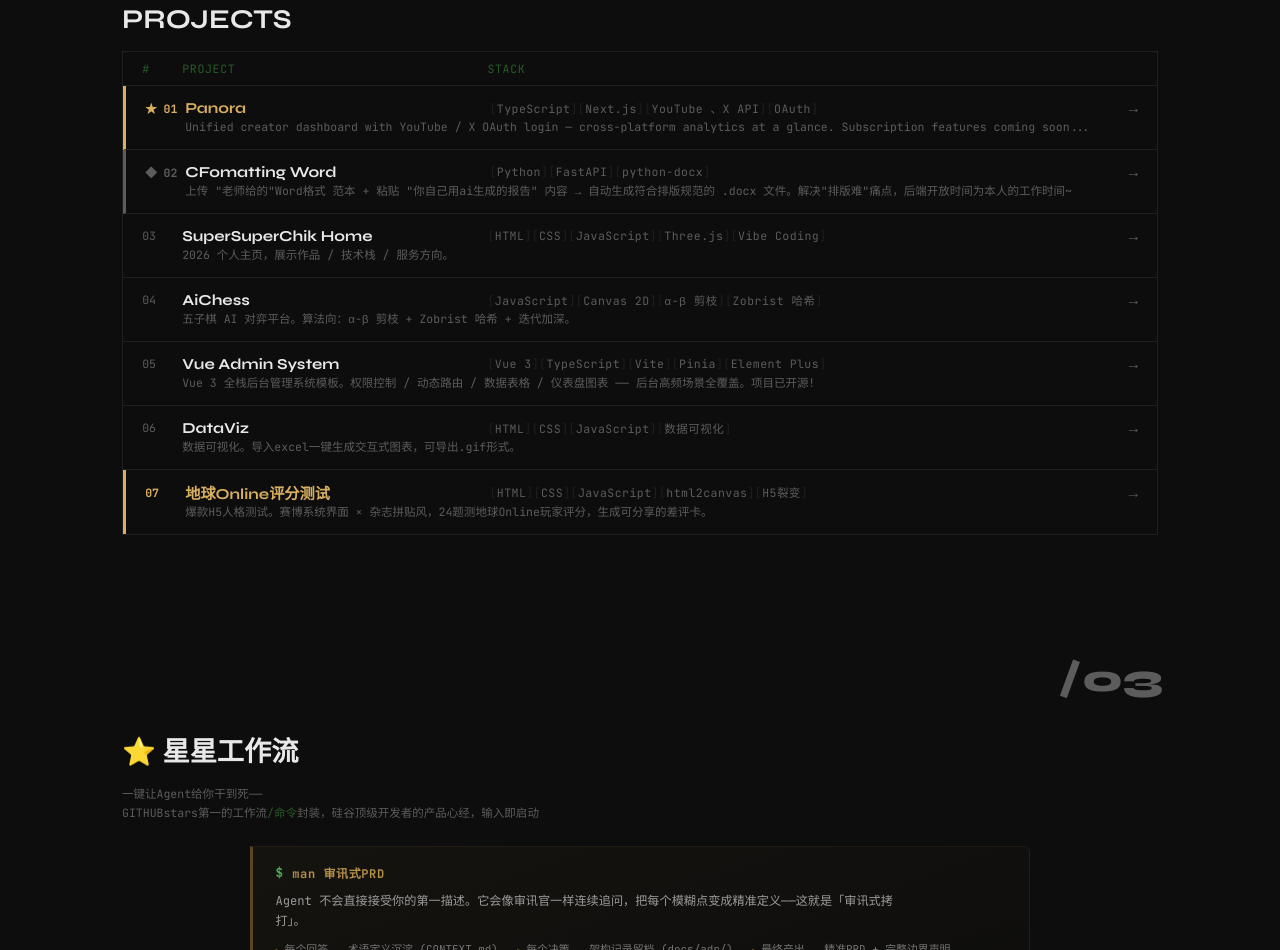
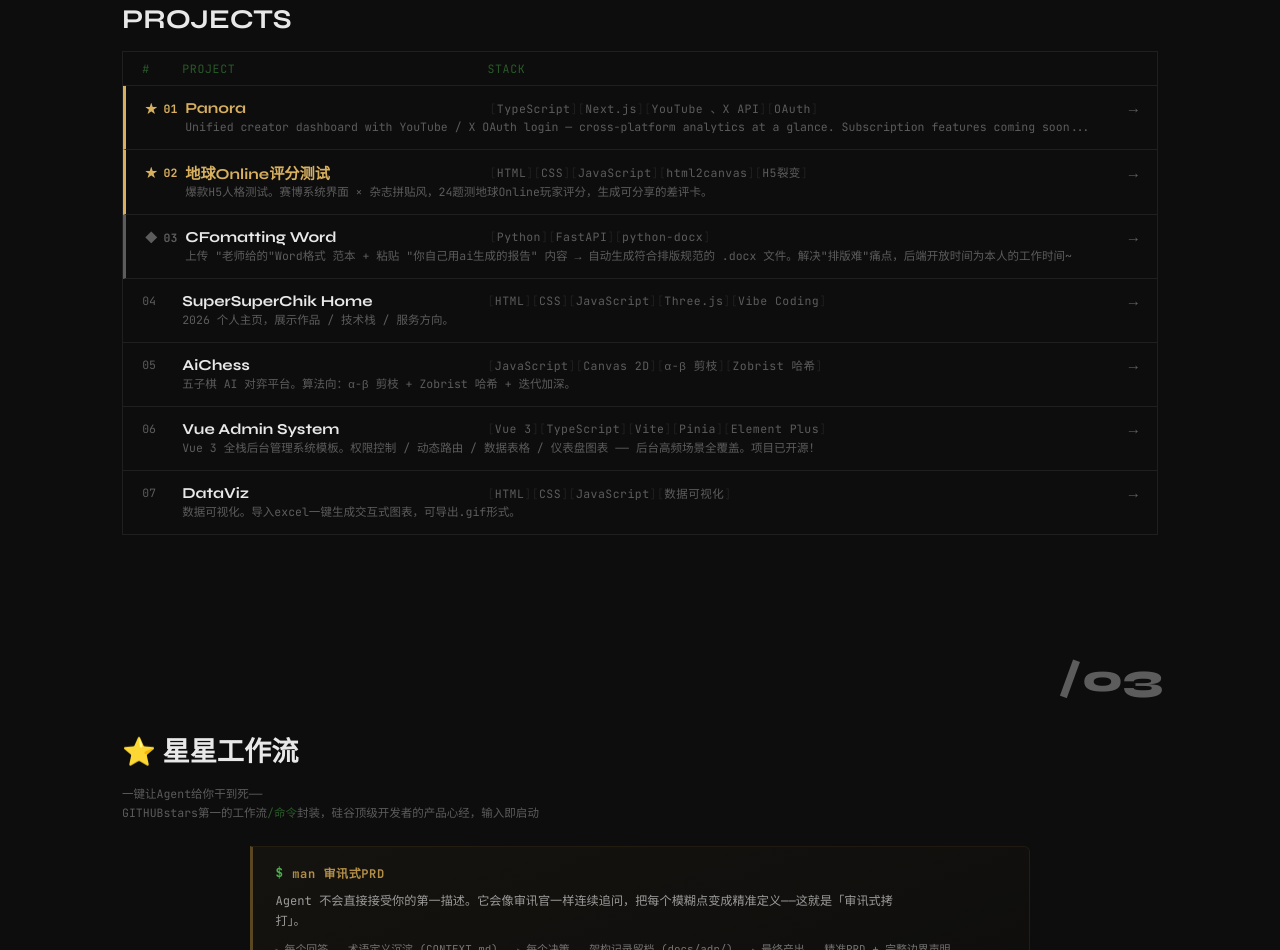
Before and after one commit to 3432926599-cyber/supersuperchik-home, a website: page index.html in a window 1280 px wide. Shown: the part 1705-2655 px from the top of the page. Drawn offline with Linux system fonts and the light colour scheme.

Commit message:
fix: reorder projects — 地球Online to gold #2, consistent Panora style

```diff
--- a/index.html
+++ b/index.html
@@ -1758,9 +1758,18 @@
           <span class="proj-desc">Unified creator dashboard with YouTube / X OAuth login — cross-platform analytics at a glance. Subscription features coming soon...</span>
         </a>
 
+        <!-- 🥇 金级 -->
+        <a class="proj-row proj-row--gold" href="https://earth-online-score.pages.dev" target="_blank" rel="noopener">
+          <span class="proj-idx">★ 02</span>
+          <span class="proj-title">地球Online评分测试</span>
+          <span class="proj-stack"><span>HTML</span><span>CSS</span><span>JavaScript</span><span>html2canvas</span><span>H5裂变</span></span>
+          <span class="proj-arrow">&rarr;</span>
+          <span class="proj-desc">爆款H5人格测试。赛博系统界面 × 杂志拼贴风，24题测地球Online玩家评分，生成可分享的差评卡。</span>
+        </a>
+
         <!-- 🥈 银级 -->
         <a class="proj-row proj-row--silver" href="https://cfomatting-word.pages.dev" target="_blank" rel="noopener">
-          <span class="proj-idx">◆ 02</span>
+          <span class="proj-idx">◆ 03</span>
           <span class="proj-title">CFomatting Word</span>
           <span class="proj-stack"><span>Python</span><span>FastAPI</span><span>python-docx</span></span>
           <span class="proj-arrow">&rarr;</span>
@@ -1768,7 +1777,7 @@
         </a>
 
         <a class="proj-row" href="https://supersuperchik-home.pages.dev" target="_blank" rel="noopener">
-          <span class="proj-idx">03</span>
+          <span class="proj-idx">04</span>
           <span class="proj-title">SuperSuperChik Home</span>
           <span class="proj-stack"><span>HTML</span><span>CSS</span><span>JavaScript</span><span>Three.js</span><span>Vibe Coding</span></span>
           <span class="proj-arrow">&rarr;</span>
@@ -1776,7 +1785,7 @@
         </a>
 
         <a class="proj-row" href="https://gomoku-ai-9g7.pages.dev" target="_blank" rel="noopener">
-          <span class="proj-idx">04</span>
+          <span class="proj-idx">05</span>
           <span class="proj-title">AiChess</span>
           <span class="proj-stack"><span>JavaScript</span><span>Canvas 2D</span><span>α-β 剪枝</span><span>Zobrist 哈希</span></span>
           <span class="proj-arrow">&rarr;</span>
@@ -1784,7 +1793,7 @@
         </a>
 
         <a class="proj-row" href="https://light-admin.pages.dev" target="_blank" rel="noopener">
-          <span class="proj-idx">05</span>
+          <span class="proj-idx">06</span>
           <span class="proj-title">Vue Admin System</span>
           <span class="proj-stack"><span>Vue 3</span><span>TypeScript</span><span>Vite</span><span>Pinia</span><span>Element Plus</span></span>
           <span class="proj-arrow">&rarr;</span>
@@ -1792,19 +1801,11 @@
         </a>
 
         <a class="proj-row" href="https://github.com/3432926599-cyber/DataViz" target="_blank" rel="noopener">
-          <span class="proj-idx">06</span>
+          <span class="proj-idx">07</span>
           <span class="proj-title">DataViz</span>
           <span class="proj-stack"><span>HTML</span><span>CSS</span><span>JavaScript</span><span>数据可视化</span></span>
           <span class="proj-arrow">&rarr;</span>
           <span class="proj-desc">数据可视化。导入excel一键生成交互式图表，可导出.gif形式。</span>
-        </a>
-
-        <a class="proj-row proj-row--gold" href="https://earth-online-score.pages.dev" target="_blank" rel="noopener">
-          <span class="proj-idx">07</span>
-          <span class="proj-title">地球Online评分测试</span>
-          <span class="proj-stack"><span>HTML</span><span>CSS</span><span>JavaScript</span><span>html2canvas</span><span>H5裂变</span></span>
-          <span class="proj-arrow">&rarr;</span>
-          <span class="proj-desc">爆款H5人格测试。赛博系统界面 × 杂志拼贴风，24题测地球Online玩家评分，生成可分享的差评卡。</span>
         </a>
 
       </div>
```
